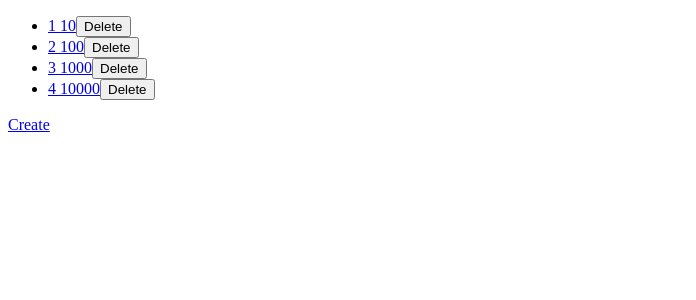
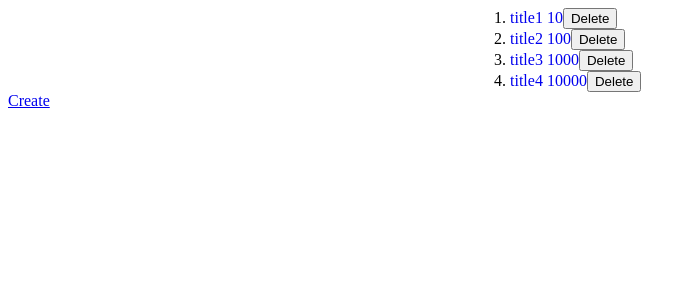
Before and after one commit to btbph/Wish-list-App, an Angular app: page /all in a window 1280 px wide. Shown: the top 300 px of the page, without its empty margins (0-696 px from the left). Built offline with nearby package versions, Linux system fonts and the light colour scheme.

Commit message:
add images, add scss linter

```diff
--- a/package.json
+++ b/package.json
@@ -6,7 +6,8 @@
     "start": "ng serve",
     "build": "ng build",
     "test": "ng test",
-    "lint": "ng lint",
+    "sass-lint": "./node_modules/sass-lint/bin/sass-lint.js -c src/.sass-lint.yml -v -q",
+    "lint": "npm run sass-lint && ng lint",
     "e2e": "ng e2e"
   },
   "private": true,
@@ -42,6 +43,7 @@
     "karma-jasmine": "~1.1.1",
     "karma-jasmine-html-reporter": "^0.2.2",
     "protractor": "~5.4.0",
+    "sass-lint": "^1.12.1",
     "ts-node": "~5.0.1",
     "tslint": "~5.9.1",
     "typescript": "~2.7.2"
--- a/src/app/components/allwishes/all-wishes.component.html
+++ b/src/app/components/allwishes/all-wishes.component.html
@@ -1,9 +1,10 @@
-<ul>
-  <li *ngFor="let wish of wishes">
-    <a routerLink="/detail/{{wish.id}}">
-      <span>{{ wish.image }} {{ wish.about }} {{ wish.price }}</span>
+<ol class="wish-list">
+  <li *ngFor="let wish of wishes"
+      class="wish-item">
+    <a routerLink="/detail/{{wish.id}}" class="wish-link">
+      <span>{{ wish.title }} {{ wish.about }} {{ wish.price }}</span>
     </a>
     <button (click)="deleteWish(wish.id)">Delete</button>
   </li>
-</ul>
+</ol>
 <a routerLink="/create">Create</a>
--- a/src/app/components/allwishes/all-wishes.component.scss
+++ b/src/app/components/allwishes/all-wishes.component.scss
@@ -0,0 +1,11 @@
+.wish-list {
+  display: block;
+  margin: 0 auto;
+  width: 300px;
+
+  .wish-item {
+    .wish-link {
+      text-decoration: none;
+    }
+  }
+}
--- a/src/app/components/create-wish/create-wish.component.html
+++ b/src/app/components/create-wish/create-wish.component.html
@@ -1,8 +1,13 @@
 <form [formGroup]="wishForm" (ngSubmit)="onSubmit()">
 
   <label>
+    Title:
+    <input type="text" formControlName="title">
+  </label>
+
+  <label>
     About:
-    <input type="text" formControlName="about">
+    <input type="text" formControlName="about" placeholder="optional">
   </label>
 
   <label>
--- a/src/app/components/create-wish/create-wish.component.ts
+++ b/src/app/components/create-wish/create-wish.component.ts
@@ -10,11 +10,12 @@ import { WishlistService } from '../../services/wishlist.service';
 })
 export class CreateWishComponent implements OnInit {
 
-  private image: number = Math.round(4 * Math.random() + 1);
+  private image: number = Math.floor(4 * Math.random() + 1);
   private id = 0;
 
   public wishForm = this.fb.group({
-    about: ['', Validators.maxLength(128)],
+    title: ['', Validators.maxLength(128)],
+    about: [''],
     price: ['', Validators.compose([Validators.required, Validators.pattern('^[0-9]*$')])],
   });
 
@@ -27,8 +28,8 @@ export class CreateWishComponent implements OnInit {
   }
 
   onSubmit() {
-    const { about, price } = this.wishForm.getRawValue();
-    this.wishListService.addWish({ id: this.id, about, price: +price, image: this.image });
+    const { about, price, title } = this.wishForm.getRawValue();
+    this.wishListService.addWish({ id: this.id, about, price: +price, image: this.image, title });
     this.router.navigate(['/all']);
   }
 }
--- a/src/app/components/detail-wish/detail-wish.component.html
+++ b/src/app/components/detail-wish/detail-wish.component.html
@@ -1,3 +1,9 @@
+<div class="bg-wish"
+     [class.bg-wish1]="currentWish.image === 1"
+     [class.bg-wish2]="currentWish.image === 2"
+     [class.bg-wish3]="currentWish.image === 3"
+     [class.bg-wish4]="currentWish.image === 4"
+></div>
 <div>{{ currentWish.id }}</div>
 <div>{{ currentWish.about }}</div>
 <div>{{ currentWish.price }}</div>
--- a/src/app/models/wish.ts
+++ b/src/app/models/wish.ts
@@ -1,5 +1,6 @@
 export class Wish {
   public id: number;
+  public title: string;
   public about?: string;
   public price: number;
   public image: number;
--- a/src/app/services/wishlist.service.ts
+++ b/src/app/services/wishlist.service.ts
@@ -10,10 +10,10 @@ import { Wish } from '../models/wish';
 export class WishlistService {
 
   private wishes: Wish[] = [
-    { id: 1, price: 10, image: 1 },
-    { id: 2, price: 100, image: 2 },
-    { id: 3, price: 1000, image: 3 },
-    { id: 4, price: 10000, image: 4 }
+    { id: 1, price: 10, image: 1, title: 'title1' },
+    { id: 2, price: 100, image: 2, title: 'title2' },
+    { id: 3, price: 1000, image: 3, title: 'title3' },
+    { id: 4, price: 10000, image: 4, title: 'title4' }
   ];
   private wishSubject: BehaviorSubject<Wish[]> = new BehaviorSubject<Wish[]>(this.wishes);
 
--- a/src/styles.scss
+++ b/src/styles.scss
@@ -1 +1,27 @@
-/* You can add global styles to this file, and also import other style files */
+.bg-wish {
+  background: url('./assets/css_sprites.png');
+}
+
+.bg-wish1 {
+  background-position: -10px -480px;
+  height: 168px;
+  width: 300px;
+}
+
+.bg-wish3 {
+  background-position: -630px -10px;
+  height: 280px;
+  width: 280px;
+}
+
+.bg-wish4 {
+  background-position: -10px -668px;
+  height: 225px;
+  width: 225px;
+}
+
+.bg-wish2 {
+  background-position: -10px -10px;
+  height: 450px;
+  width: 600px;
+}
```
Also changed, not shown: src/.sass-lint.yml (added), src/assets/css_sprites.png (added), 1 other file (tests, documents, lock files or other folders).
